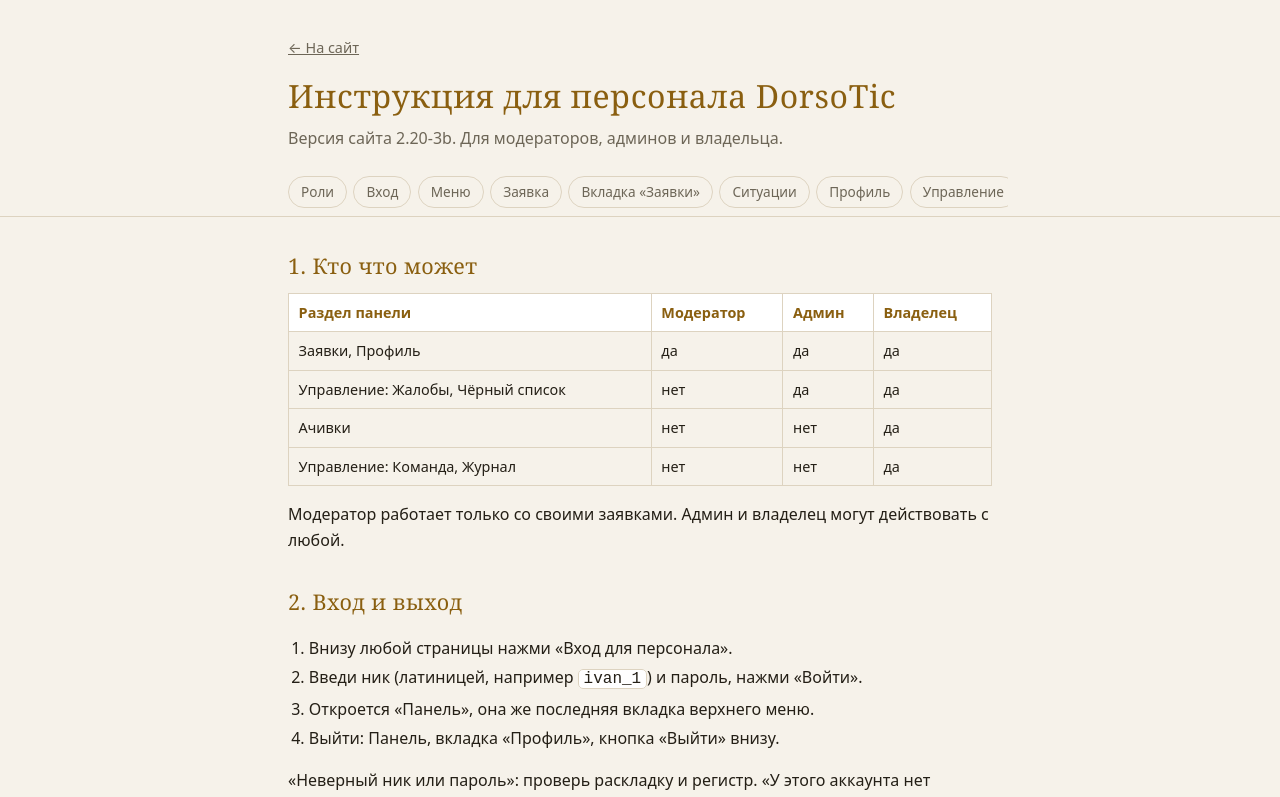
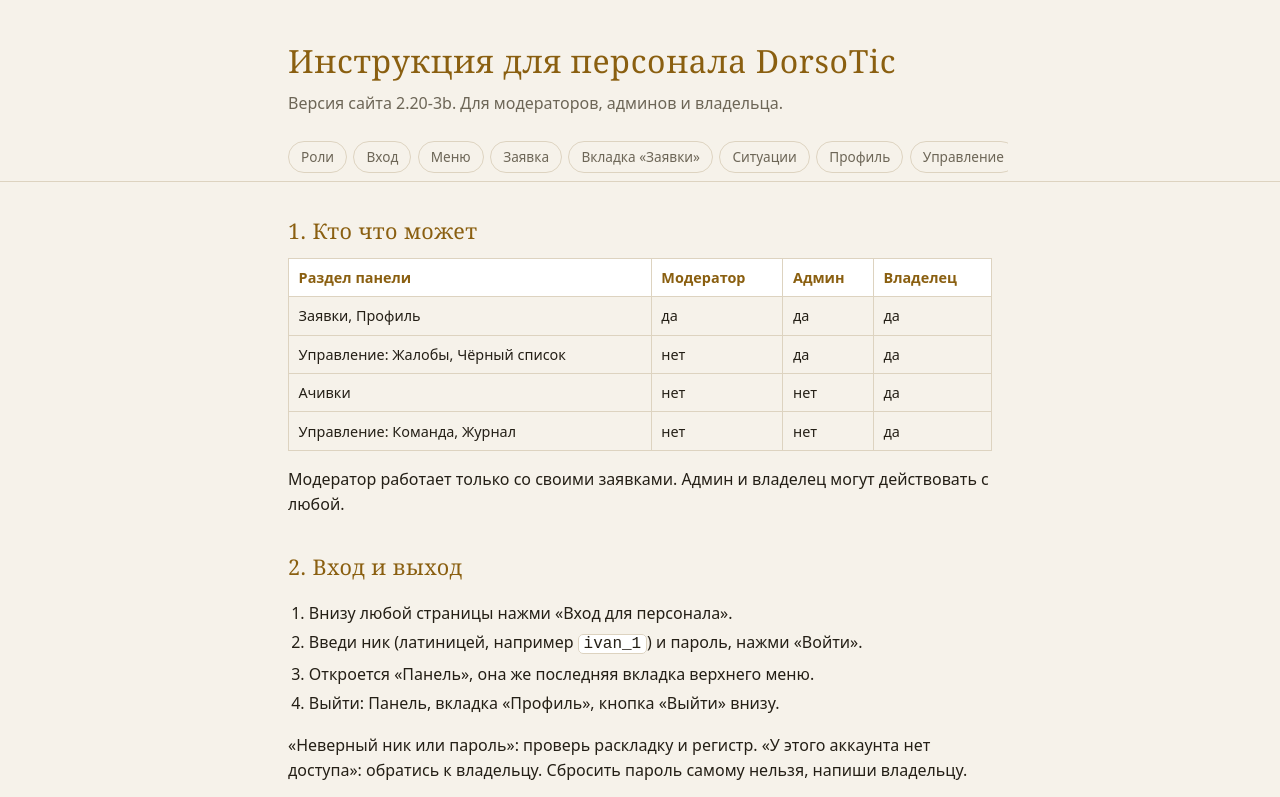
Before and after one commit to dorsotic/Instruction, a plain HTML site: page staff-guide.html in a window 1280 px wide. Shown: the top 797 px of the page. Drawn offline with Linux system fonts and the light colour scheme.

Commit message:
Update staff-guide.html

```diff
--- a/staff-guide.html
+++ b/staff-guide.html
@@ -26,7 +26,7 @@
 .note{border-left:3px solid var(--gold);background:var(--card);padding:.6rem .9rem;border-radius:0 10px 10px 0;margin:.8rem 0}
 code{background:var(--card);border:1px solid var(--line);border-radius:5px;padding:0 .3rem}
 </style></head><body>
-<header><p style="margin:0 0 .6rem"><a href="./" style="color:var(--mut);font-size:.9rem">← На сайт</a></p><h1>Инструкция для персонала DorsoTic</h1><p class="sub">Версия сайта 2.20-3b. Для модераторов, админов и владельца.</p></header>
+<header><h1>Инструкция для персонала DorsoTic</h1><p class="sub">Версия сайта 2.20-3b. Для модераторов, админов и владельца.</p></header>
 <nav><div><a href="#roles">Роли</a><a href="#login">Вход</a><a href="#menu">Меню</a><a href="#flow">Заявка</a><a href="#tab">Вкладка «Заявки»</a><a href="#cases">Ситуации</a><a href="#profile">Профиль</a><a href="#manage">Управление</a><a href="#rules">Правила</a><a href="#fix">Проблемы</a></div></nav>
 <main>
 <h2 id="roles">1. Кто что может</h2>
```
